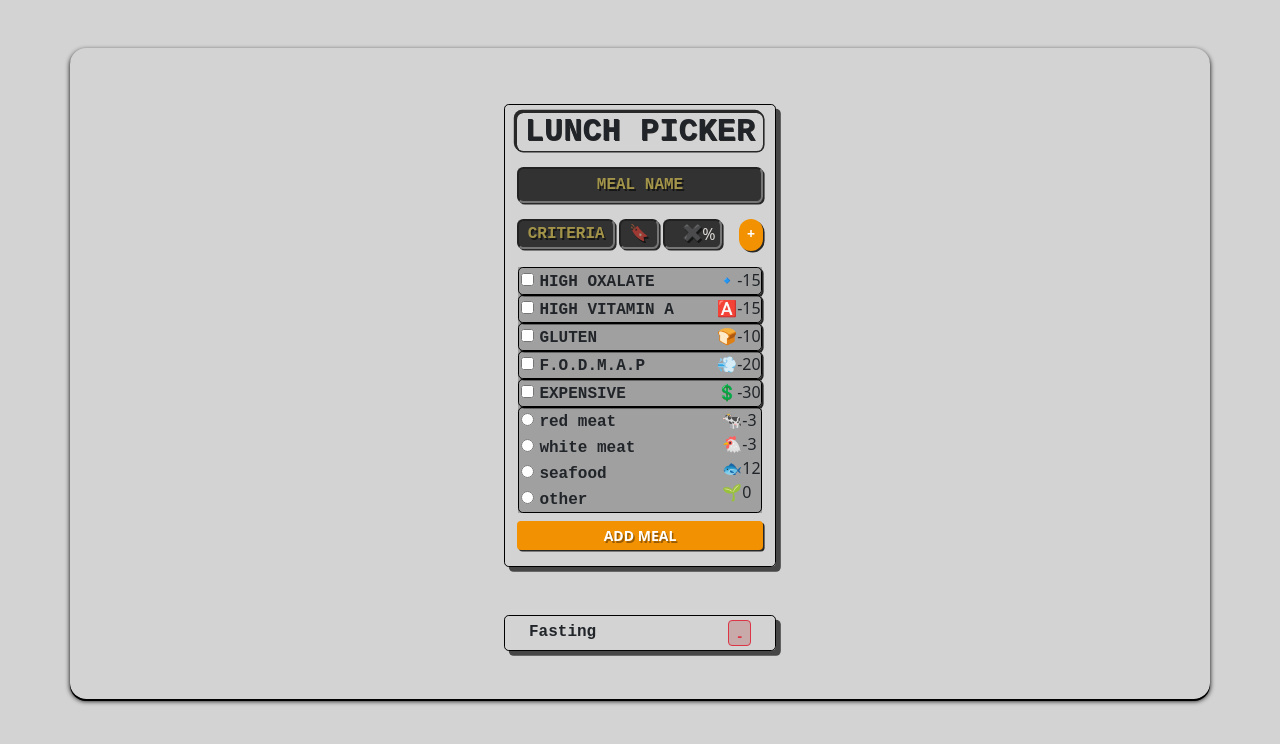
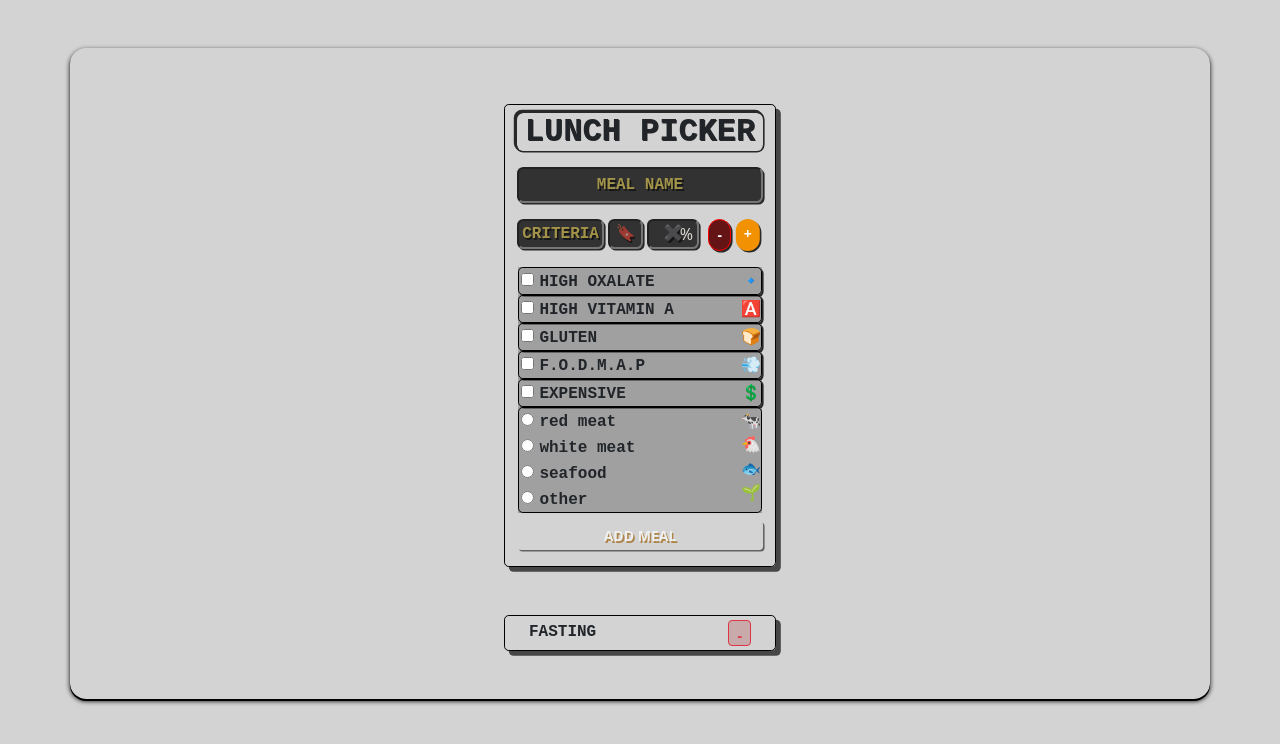
Before and after one commit to walidcodes/lunch-randomizer, a React (Create React App) app: page / in a window 1280 px wide. Shown: the top 744 px of the page. Built offline with nearby package versions, Linux system fonts and the light colour scheme.

Commit message:
next: meal cards should have checkboxes and emojis

```diff
--- a/src/App.css
+++ b/src/App.css
@@ -195,6 +195,23 @@ input,
   border-radius: 0.3rem;
 }
 
+.removed-button:hover {
+  box-shadow: 0.08rem 0.08rem rgb(0, 0, 0) !important;
+  transform: translate(0.01rem, 0.01rem);
+  animation: name duration timing-function delay iteration-count direction
+    fill-mode;
+  animation: remove 1s alternate 10;
+}
+
+@keyframes remove {
+  0% {
+  }
+  100% {
+    color: #282c34;
+    background-color: #f02121 !important;
+  }
+}
+
 .added-button:hover {
   background-color: #f09e21 !important;
   box-shadow: 0.08rem 0.08rem rgb(0, 0, 0) !important;
--- a/src/App.js
+++ b/src/App.js
@@ -4,17 +4,6 @@ import "bootstrap/dist/css/bootstrap.min.css";
 import "./App.css";
 
 function App() {
-  const initialList = [
-    {
-      name: "Fasting",
-      oxalate: false,
-      vitaminA: false,
-      fodmap: false,
-      gluten: false,
-      meat: "other",
-    },
-  ];
-
   const initialContents = [
     { "high oxalate": ["🔹", -15] },
     { "high vitamin a": ["🅰️", -15] },
@@ -29,8 +18,30 @@ function App() {
     },
   ];
 
+  const initialList = [
+    {
+      name: "FASTING",
+      oxalate: false,
+      vitaminA: false,
+      fodmap: false,
+      gluten: false,
+      meat: "other",
+    },
+  ];
+
+  const [mealName, setMealName] = useState("");
   const [list, setList] = useState(initialList);
   const [contents, setContents] = useState(initialContents);
+
+  function handleMealName(e) {
+    setMealName(e.target.value);
+  }
+
+  function handleAddMeal() {
+    setList([...list, { name: mealName.trim().toUpperCase() }]);
+    setMealName("");
+  }
+
   return (
     <Container
       className="p-2 mt-5 pb-5"
@@ -47,6 +58,8 @@ function App() {
         <input
           className="mt-2 mb-2 p-1 inputText"
           placeholder="Meal Name"
+          onChange={handleMealName}
+          value={mealName}
         ></input>
         <div className="d-flex justify-content-between mb-2">
           <div className="d-flex gap-1" style={{ width: "15rem" }}>
@@ -86,6 +99,19 @@ function App() {
             </p>
           </div>
           <Button
+            className="btn-sm mt-2 mb-2 pb-2 align-self-center removed-button"
+            style={{
+              borderRadius: "3rem",
+              height: "2rem",
+              background: "rgb(100,20,20)",
+              border: "solid red 0.1rem",
+              boxShadow: "0.1rem 0.1rem rgb(40, 40, 40)",
+              transform: "translateX(-0.5rem)",
+            }}
+          >
+            <b>-</b>
+          </Button>
+          <Button
             className="btn-sm mt-2 mb-2 pb-2 align-self-center added-button"
             style={{
               borderRadius: "3rem",
@@ -93,6 +119,7 @@ function App() {
               background: "#f29102",
               border: "none",
               boxShadow: "0.1rem 0.1rem rgb(40, 40, 40)",
+              transform: "translateX(-0.2rem)",
             }}
           >
             <b>+</b>
@@ -116,13 +143,19 @@ function App() {
                       <input
                         className="checkbox"
                         type="checkbox"
-                        id="prop"
+                        id={prop.trim()}
                       ></input>
-                      <label htmlFor="prop">
+                      <label htmlFor={prop.trim()}>
                         {prop.trim().toLocaleUpperCase()}
                       </label>
                     </div>
-                    <div>{c[prop].length ? c[prop] : prop[0]}</div>
+                    <div>
+                      {c[prop][0].length
+                        ? c[prop][0]
+                        : `(${prop.trim()[0]}${
+                            prop.trim()[prop.trim().length - 1]
+                          })`}
+                    </div>
                   </div>
                 );
             } else {
@@ -148,7 +181,25 @@ function App() {
                   </section>
                   <section>
                     {Object.values(c).map((vc, i) => {
-                      return <div key={i}>{vc}</div>;
+                      return (
+                        <div key={i}>
+                          <div>
+                            {vc[0].length
+                              ? vc[0]
+                              : Object.keys(c)[i].trim().indexOf(" ") > -1
+                              ? `(${Object.keys(c)[i][0]}${
+                                  Object.keys(c)[i][
+                                    Object.keys(c)[i].trim().indexOf(" ") + 1
+                                  ]
+                                })`
+                              : `(${Object.keys(c)[i][0]}${
+                                  Object.keys(c)[i][
+                                    Object.keys(c)[i].length - 1
+                                  ]
+                                })`}
+                          </div>
+                        </div>
+                      );
                     })}
                   </section>
                 </div>
@@ -156,6 +207,7 @@ function App() {
             }
           })}
         </Container>
+        {mealName.length > 0 ? (
           <Button
             className="btn-sm mt-2 mb-3 added-button"
             style={{
@@ -164,9 +216,24 @@ function App() {
               textShadow: "0.1rem 0.1rem #995c00",
               boxShadow: "0.1rem 0.1rem rgb(40, 40, 40)",
             }}
+            onClick={handleAddMeal}
           >
             <b>ADD MEAL</b>
           </Button>
+        ) : (
+          <Button
+            className="btn-sm mt-2 mb-3 added-button"
+            style={{
+              background: "transparent",
+              border: "none",
+              textShadow: "0.1rem 0.1rem #995c00",
+              boxShadow: "0.1rem 0.1rem rgb(40, 40, 40)",
+            }}
+            disabled
+          >
+            <b>ADD MEAL</b>
+          </Button>
+        )}
       </Container>
       <Container
         className="d-flex flex-column mt-5 criteria"
```
Lines whose indentation alone changed are shown as unchanged.
